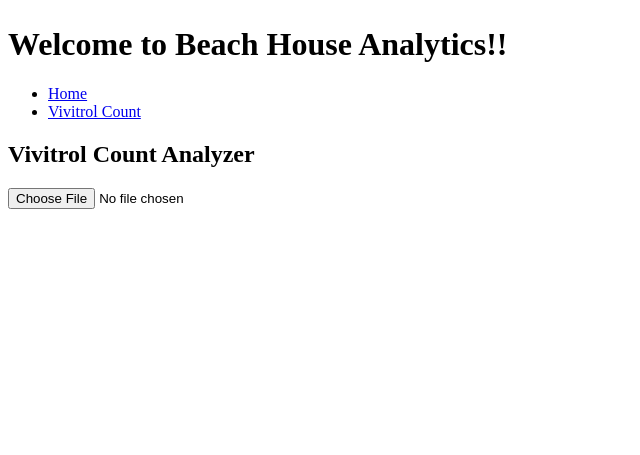
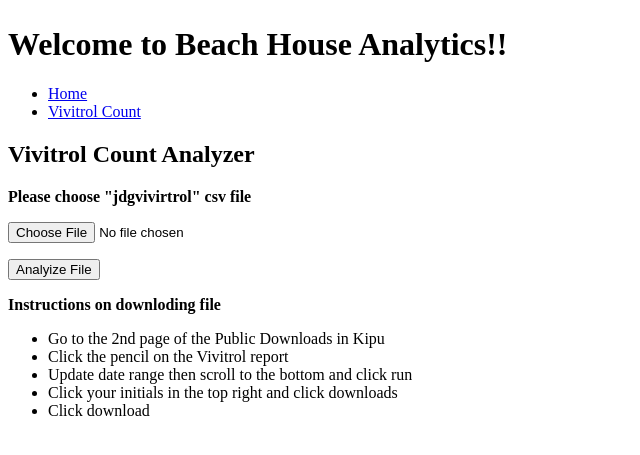
Before and after one commit to keberelf058725/BH_Django_Project, a Django app: page /viv/ in a window 1280 px wide. Shown: the part 307-762 px from the top of the page, without its empty margins (0-640 px from the left). Run offline with Django 4.2, Linux system fonts and the light colour scheme.

Commit message:
updates 7/18/2022

```diff
--- a/BH_DJANGO/pages/views.py
+++ b/BH_DJANGO/pages/views.py
@@ -7,3 +7,11 @@
 
 def viv_view(request, *args, **kwargs):
     return render(request, "viv.html", {})
+
+"""if request.method == 'POST' and 'submit' in request.POST:
+
+    from vivitrol_script import import_csv_data
+
+    import_csv_data()
+
+    return HttpResponseRedirect(reverse(app_name:view_name))"""
--- a/BH_DJANGO/templates/viv.html
+++ b/BH_DJANGO/templates/viv.html
@@ -3,9 +3,29 @@
 {% block content %}
  <h2>Vivitrol Count Analyzer</h2>
 
-<form>
+<form method="post"> {% csrf_token %}
 {{ form.as_p }}
- <input type="file" />
+    <div>
+    <p><strong><label for="file">Please choose "jdgvivirtrol" csv file</label></strong></p>
+ <input type="file" accept=".csv"/></div>
+    <p></p>
+<div>
+    <button type="submit">Analyize File</button>
 
+<p>
+    <strong>Instructions on downloding file</strong>
+    <ul>
+    <li>Go to the 2nd page of the Public Downloads in Kipu</li>
+    <li>Click the pencil on the Vivitrol report</li>
+    <li>Update date range then scroll to the bottom and click run</li>
+    <li>Click your initials in the top right and click downloads</li>
+    <li>Click download</li>
+
+
+</ul>
+
+
+</p>
+</div>
 </form>
   {% endblock %}
```
Also changed, not shown: BH_DJANGO/Data_Analysis/models.py (+0 -10 lines), BH_DJANGO/pages/vivitrol_script.py (added, +11 -0 lines).
